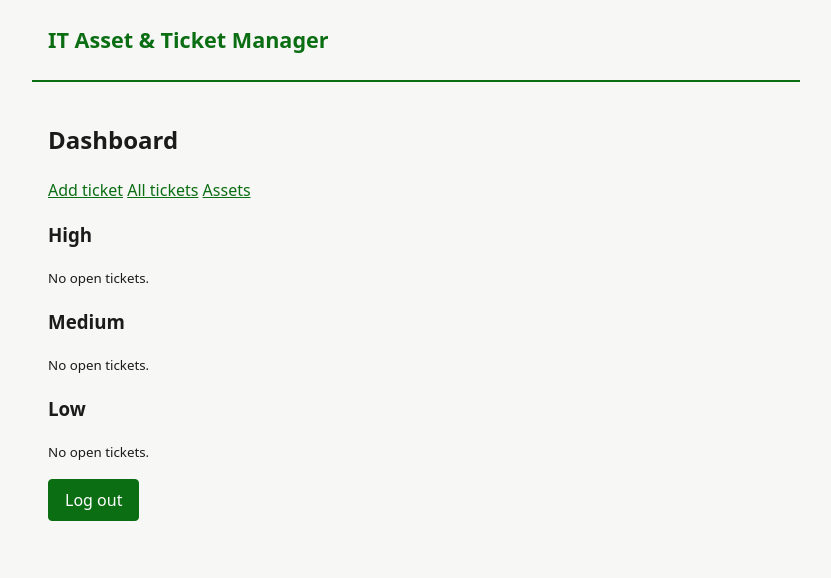
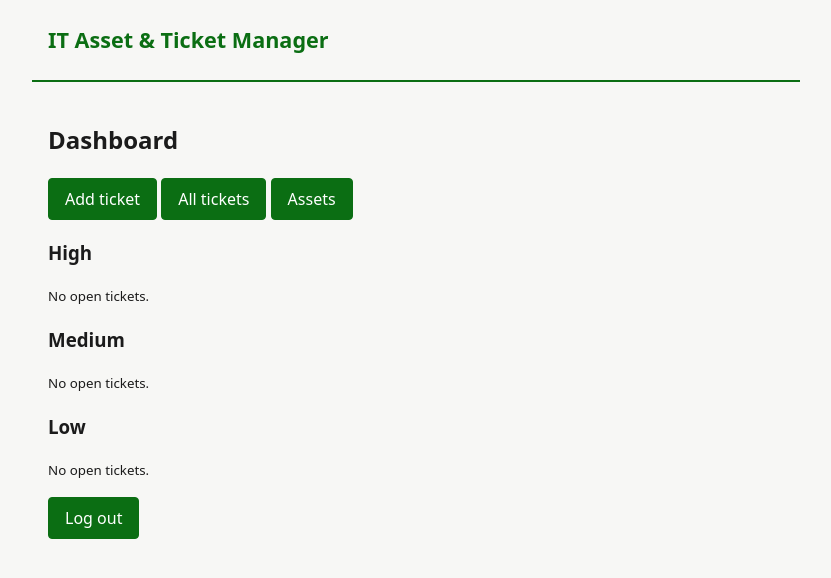
Before and after one commit to Amras2322/Software-Development-Final-Project, a Node server app: page /dashboard in a window 1280 px wide. Shown: the top 578 px of the page, without its empty margins (224-1055 px from the left). Run offline with Node 20, Linux system fonts and the light colour scheme; a user stored in the database is signed in; data that the repository does not hold is empty; some libraries are stand-ins or nearby versions.

Commit message:
style the dashboard action links as buttons

```diff
--- a/src/public/styles.css
+++ b/src/public/styles.css
@@ -71,7 +71,9 @@ input, select, textarea {
 
 textarea { min-height: 6rem; }
 
-button {
+button,
+a.button {
+  display: inline-block;
   padding: 0.5rem 1rem;
   font: inherit;
   color: #fff;
@@ -79,9 +81,11 @@ button {
   border: 1px solid var(--accent);
   border-radius: 4px;
   cursor: pointer;
+  text-decoration: none;
 }
 
-button:hover { filter: brightness(1.1); }
+button:hover,
+a.button:hover { filter: brightness(1.1); }
 
 /* a form that sits inline with text (the delete / resolve buttons) */
 form.inline { display: inline; }
--- a/src/views/assets/index.ejs
+++ b/src/views/assets/index.ejs
@@ -2,7 +2,7 @@
 
 <h2>Assets</h2>
 
-<p><a href="/assets/new" role="button">Add asset</a></p>
+<p><a href="/assets/new" class="button">Add asset</a></p>
 
 <% if (assets.length === 0) { %>
   <p>No assets yet.</p>
--- a/src/views/dashboard.ejs
+++ b/src/views/dashboard.ejs
@@ -3,9 +3,9 @@
 <h2>Dashboard</h2>
 
 <p>
-  <a href="/tickets/new" role="button">Add ticket</a>
-  <a href="/tickets">All tickets</a>
-  <a href="/assets">Assets</a>
+  <a href="/tickets/new" class="button">Add ticket</a>
+  <a href="/tickets" class="button">All tickets</a>
+  <a href="/assets" class="button">Assets</a>
 </p>
 
 <% ['High', 'Medium', 'Low'].forEach(function (priority) { %>
--- a/src/views/tickets/index.ejs
+++ b/src/views/tickets/index.ejs
@@ -2,7 +2,7 @@
 
 <h2>Tickets</h2>
 
-<p><a href="/tickets/new" role="button">Add ticket</a></p>
+<p><a href="/tickets/new" class="button">Add ticket</a></p>
 
 <% if (tickets.length === 0) { %>
   <p>No tickets yet.</p>
```
